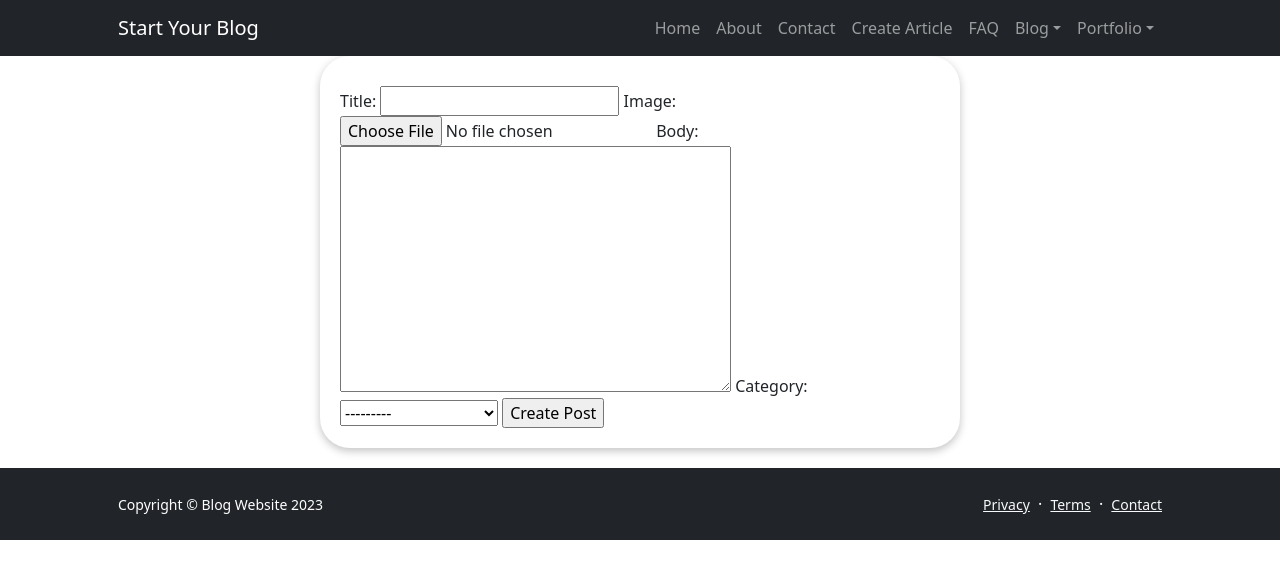
After one commit to sanjarkhaydarov/Django-Blog-CMS, a Django app: page /create-post in a window 1280 px wide. The commit adds this page. Shown: the top 579 px of the page. Run offline with Django 4.2, Linux system fonts and the light colour scheme; data comes from the database, SQL or seed files in the repository; both versions use the stored data as it was after the commit; some libraries are stand-ins or nearby versions.

Commit message:
forms and create.html added

```diff
--- /dev/null
+++ b/blogsite/forms.py
@@ -0,0 +1,8 @@
+from django import forms
+from django.forms import ModelForm
+from .models import *
+
+class PostForm(ModelForm):
+    class Meta:
+        model = Post
+        exclude = ['slug']
--- /dev/null
+++ b/blogsite/templates/blogsite/create.html
@@ -0,0 +1,24 @@
+{% extends 'base.html'%}
+{% block content %}
+
+<style>
+    #container{
+        width: 50%;
+        box-shadow: rgba(0, 0, 0, 0.24) 0px 3px 8px;
+        height: auto;
+        padding: 30px 20px 20px 20px;
+        border-radius: 30px;
+        margin-bottom: 20px;
+    }
+    #container h3{
+        text-align: center;
+    }
+</style>
+<div class="container" id="container">
+    <form method="POST">
+        {{form}}
+        <input type="submit" value="Create Post">
+    </form>
+</div>
+
+{% endblock %}
--- a/blogsite/urls.py
+++ b/blogsite/urls.py
@@ -3,5 +3,6 @@ from . import views
 
 urlpatterns = [
     path('', views.index, name='index'),
-    path('article/<str:slug>', views.detail, name='detail')
+    path('article/<str:slug>', views.detail, name='detail'),
+    path('create-post', views.createPost, name='create')
 ]
--- a/blogsite/views.py
+++ b/blogsite/views.py
@@ -1,5 +1,7 @@
-from django.shortcuts import render
+from django.shortcuts import render, redirect
 from .models import Post
+from .forms import PostForm
+from django.utils.text import slugify
 
 
 def index(request):
@@ -12,3 +14,15 @@ def detail(request, slug):
     posts = Post.objects.exclude(post_id__exact=post.post_id)[:5]
     context = {'post': post, 'posts': posts}
     return render (request, 'blogsite/detail.html', context)
+
+def createPost(request):
+    form = PostForm()
+    if request.method == 'POST':
+        form = PostForm(request.POST, request.FILES)
+        if form.is_valid:
+            post = form.save(commit=False)
+            post.slug = slugify(post.title)
+            post.save()
+            return redirect('index')
+    context = {'form': form}
+    return render(request, 'blogsite/create.html', context)
--- a/templates/base.html
+++ b/templates/base.html
@@ -19,14 +19,14 @@
             <!-- Navigation-->
             <nav class="navbar navbar-expand-lg navbar-dark bg-dark">
                 <div class="container px-5">
-                    <a class="navbar-brand" href="index.html">Start Your Blog</a>
+                    <a class="navbar-brand" href="{% url 'index' %}">Start Your Blog</a>
                     <button class="navbar-toggler" type="button" data-bs-toggle="collapse" data-bs-target="#navbarSupportedContent" aria-controls="navbarSupportedContent" aria-expanded="false" aria-label="Toggle navigation"><span class="navbar-toggler-icon"></span></button>
                     <div class="collapse navbar-collapse" id="navbarSupportedContent">
                         <ul class="navbar-nav ms-auto mb-2 mb-lg-0">
                             <li class="nav-item"><a class="nav-link" href="index.html">Home</a></li>
                             <li class="nav-item"><a class="nav-link" href="about.html">About</a></li>
                             <li class="nav-item"><a class="nav-link" href="contact.html">Contact</a></li>
-                            <li class="nav-item"><a class="nav-link" href="pricing.html">Pricing</a></li>
+                            <li class="nav-item"><a class="nav-link" href="{% url 'create' %}">Create Article</a></li>
                             <li class="nav-item"><a class="nav-link" href="faq.html">FAQ</a></li>
                             <li class="nav-item dropdown">
                                 <a class="nav-link dropdown-toggle" id="navbarDropdownBlog" href="#" role="button" data-bs-toggle="dropdown" aria-expanded="false">Blog</a>
```
Also changed, not shown: db.sqlite3.
